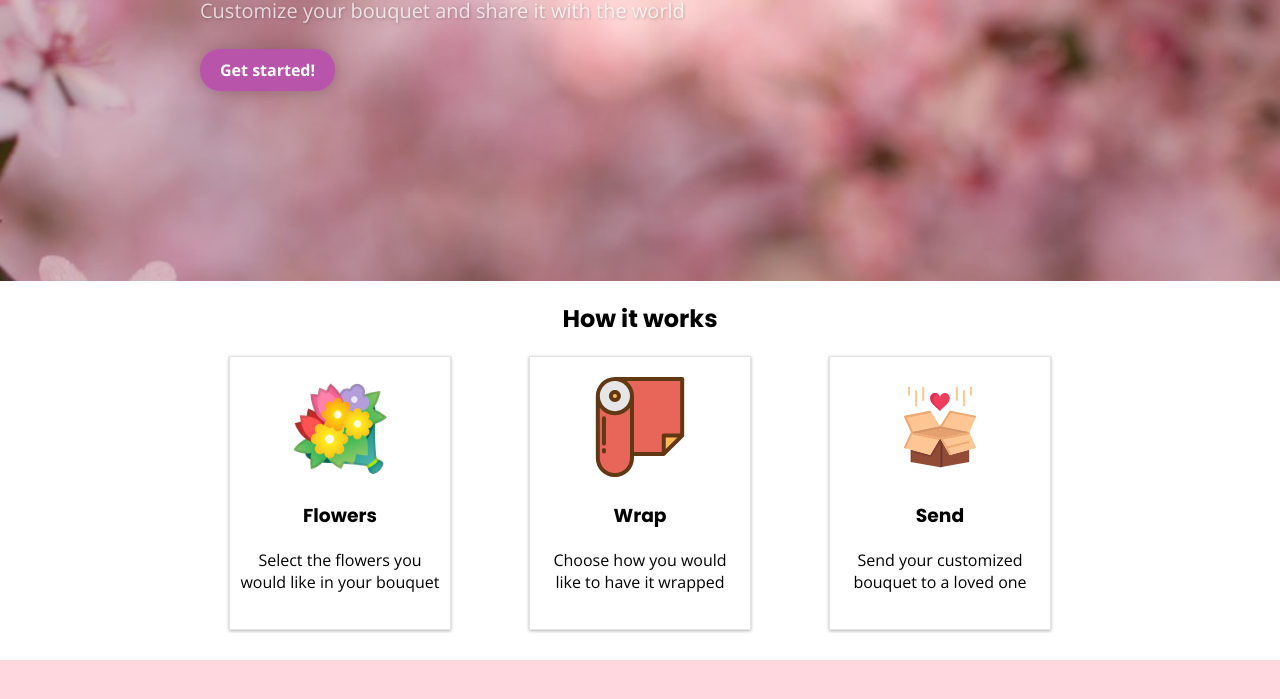
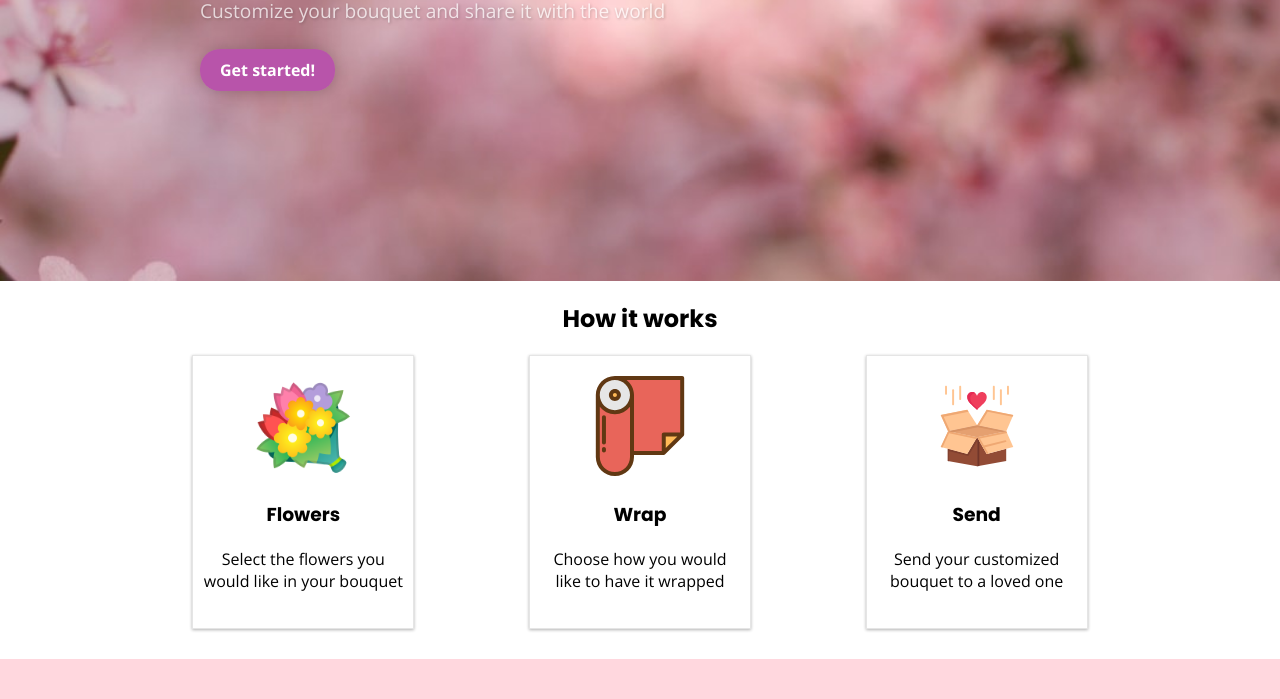
Before and after one commit to wendy-ph/landing, a plain HTML site: page index.html in a window 1280 px wide. Shown: the part 282-981 px from the top of the page. Drawn offline with nearby package versions, Linux system fonts and the light colour scheme.

Commit message:
added some responsiveness

```diff
--- a/css/components/banners.css
+++ b/css/components/banners.css
@@ -9,10 +9,11 @@
   color: white;
   text-shadow: 1px 1px 3px rgba(0,0,0,0.3);
   margin-bottom: 0;
+  font-size: 2em;
 }
 
 .banner p {
-  font-size: 20px;
+  font-size: 1.2em;
   color: white;
   opacity: 0.7;
   text-shadow: 1px 1px 3px rgba(0,0,0,0.3);
--- a/css/components/cards.css
+++ b/css/components/cards.css
@@ -15,3 +15,20 @@
 .card img {
   height: 100px;
 }
+
+@media only screen and (max-width: 600px) {
+  .cards {
+    display: flex;
+    flex-direction: column;
+    align-items: center;
+    gap: 10px;
+  }
+ }
+
+  /* Small devices (portrait tablets and large phones, 600px and up) */
+  @media only screen and (min-width: 600px) {
+    .cards {
+      gap: 10px;
+
+    }
+   }
--- a/css/components/containers.css
+++ b/css/components/containers.css
@@ -1,4 +1,40 @@
-.container {
-  width: 900px;
-  margin: auto;
-}
+
+ /* Extra small devices (phones, 600px and down) */
+ @media only screen and (max-width: 600px) {
+  .container {
+    width: 450px;
+    margin: auto;
+  }
+ }
+
+ /* Small devices (portrait tablets and large phones, 600px and up) */
+ @media only screen and (min-width: 600px) {
+  .container {
+    width: 500px;
+    margin: auto;
+  }
+ }
+
+ /* Medium devices (landscape tablets, 768px and up) */
+ @media only screen and (min-width: 768px) {
+  .container {
+    width: 700px;
+    margin: auto;
+  }
+ }
+
+ /* Large devices (laptops/desktops, 992px and up) */
+ @media only screen and (min-width: 992px) {
+  .container {
+    width: 900px;
+    margin: auto;
+  }
+ }
+
+ /* Extra large devices (large laptops and desktops, 1200px and up) */
+ @media only screen and (min-width: 1200px) {
+  .container {
+    width: 1000px;
+    margin: auto;
+  }
+ }
```
